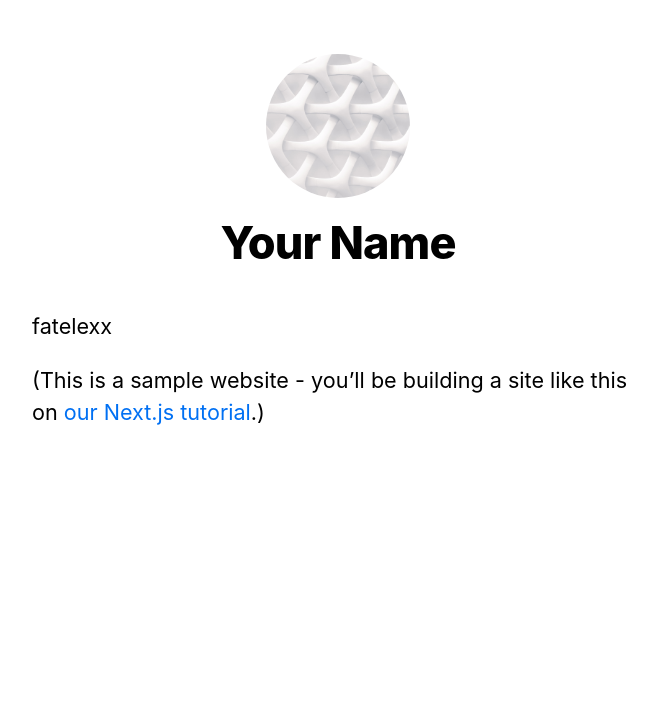
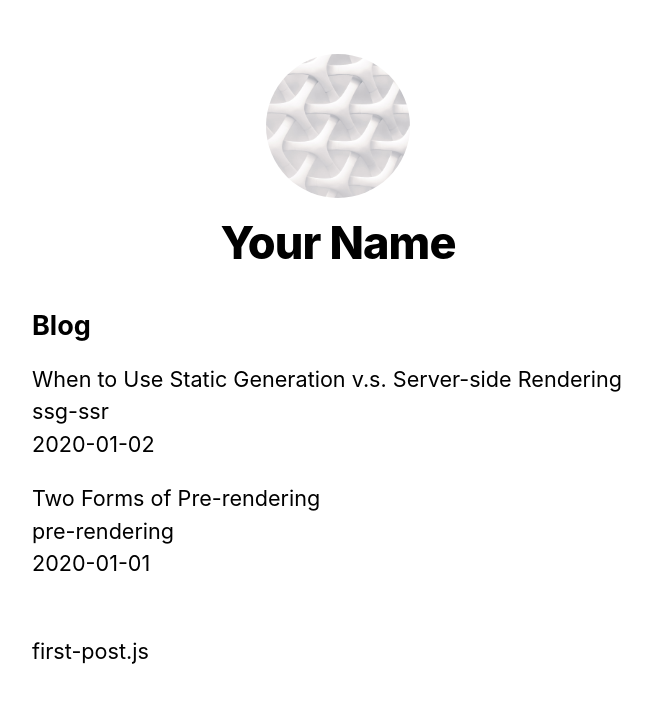
Before and after one commit to fatelexx/nextjs-blog, a Next.js app: page / in a window 1280 px wide. Shown: the top 702 px of the page, without its empty margins (302-959 px from the left). Built offline with nearby package versions, Linux system fonts and the light colour scheme.

Commit message:
feat: get static props

```diff
--- /dev/null
+++ b/lib/posts.js
@@ -0,0 +1,35 @@
+import fs from 'fs';
+import path from 'path';
+import matter from 'gray-matter';
+
+const postsDirectory = path.join(process.cwd(), 'pages/posts');
+
+export function getSortedPostsData() {
+  // Get file names under /posts
+  const fileNames = fs.readdirSync(postsDirectory);
+  const allPostsData = fileNames.map((fileName) => {
+    // Remove ".md" from file name to get id
+    const id = fileName.replace(/\.md$/, '');
+
+    // Read markdown file as string
+    const fullPath = path.join(postsDirectory, fileName);
+    const fileContents = fs.readFileSync(fullPath, 'utf8');
+
+    // Use gray-matter to parse the post metadata section
+    const matterResult = matter(fileContents);
+
+    // Combine the data with the id
+    return {
+      id,
+      ...matterResult.data,
+    };
+  });
+  // Sort posts by date
+  return allPostsData.sort((a, b) => {
+    if (a.date < b.date) {
+      return 1;
+    } else {
+      return -1;
+    }
+  });
+}
--- a/package.json
+++ b/package.json
@@ -6,6 +6,7 @@
     "start": "next start"
   },
   "dependencies": {
+    "gray-matter": "^4.0.3",
     "next": "latest",
     "react": "18.2.0",
     "react-dom": "18.2.0"
--- a/pages/index.js
+++ b/pages/index.js
@@ -1,19 +1,37 @@
 import Head from 'next/head';
 import Layout, { siteTitle } from '../components/layout';
 import utilStyles from '../styles/utils.module.css';
+import { getSortedPostsData } from '../lib/posts';
 
-export default function Home() {
+export async function getStaticProps() {
+  const allPostsData = getSortedPostsData();
+  return {
+    props: {
+      allPostsData,
+    },
+  };
+}
+
+export default function Home({ allPostsData }) {
   return (
     <Layout home>
       <Head>
         <title>{siteTitle}</title>
       </Head>
-      <section className={utilStyles.headingMd}>
-        <p>fatelexx</p>
-        <p>
-          (This is a sample website - you’ll be building a site like this on{' '}
-          <a href="https://nextjs.org/learn">our Next.js tutorial</a>.)
-        </p>
+      {/* Add this <section> tag below the existing <section> tag */}
+      <section className={`${utilStyles.headingMd} ${utilStyles.padding1px}`}>
+        <h2 className={utilStyles.headingLg}>Blog</h2>
+        <ul className={utilStyles.list}>
+          {allPostsData.map(({ id, date, title }) => (
+            <li className={utilStyles.listItem} key={id}>
+              {title}
+              <br />
+              {id}
+              <br />
+              {date}
+            </li>
+          ))}
+        </ul>
       </section>
     </Layout>
   );
--- /dev/null
+++ b/pages/posts/pre-rendering.md
@@ -0,0 +1,11 @@
+---
+title: 'Two Forms of Pre-rendering'
+date: '2020-01-01'
+---
+
+Next.js has two forms of pre-rendering: **Static Generation** and **Server-side Rendering**. The difference is in **when** it generates the HTML for a page.
+
+- **Static Generation** is the pre-rendering method that generates the HTML at **build time**. The pre-rendered HTML is then _reused_ on each request.
+- **Server-side Rendering** is the pre-rendering method that generates the HTML on **each request**.
+
+Importantly, Next.js lets you **choose** which pre-rendering form to use for each page. You can create a "hybrid" Next.js app by using Static Generation for most pages and using Server-side Rendering for others.
--- /dev/null
+++ b/pages/posts/ssg-ssr.md
@@ -0,0 +1,19 @@
+---
+title: 'When to Use Static Generation v.s. Server-side Rendering'
+date: '2020-01-02'
+---
+
+We recommend using **Static Generation** (with and without data) whenever possible because your page can be built once and served by CDN, which makes it much faster than having a server render the page on every request.
+
+You can use Static Generation for many types of pages, including:
+
+- Marketing pages
+- Blog posts
+- E-commerce product listings
+- Help and documentation
+
+You should ask yourself: "Can I pre-render this page **ahead** of a user's request?" If the answer is yes, then you should choose Static Generation.
+
+On the other hand, Static Generation is **not** a good idea if you cannot pre-render a page ahead of a user's request. Maybe your page shows frequently updated data, and the page content changes on every request.
+
+In that case, you can use **Server-Side Rendering**. It will be slower, but the pre-rendered page will always be up-to-date. Or you can skip pre-rendering and use client-side JavaScript to populate data.
```
Also changed, not shown: 1 other file (tests, documents, lock files or other folders).
